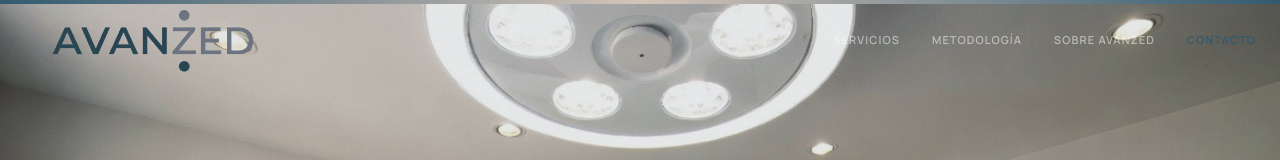
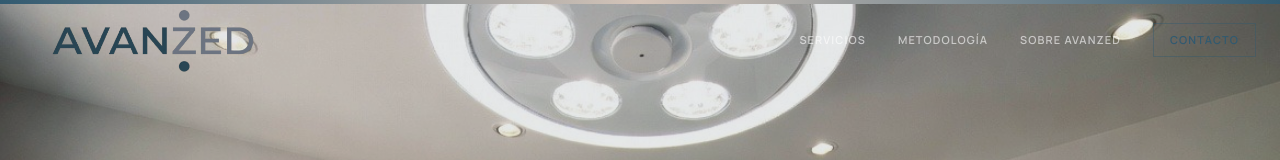
Before and after one commit to UserCreatorrr/avanzed-web, a Next.js app: page / in a window 1280 px wide. Shown: the top 160 px of the page. Built offline with nearby package versions, Linux system fonts and the light colour scheme.

Commit message:
feat: apply nav-link-animated and btn-fill to Header

```diff
--- a/src/components/layout/Header.tsx
+++ b/src/components/layout/Header.tsx
@@ -20,7 +20,6 @@ export default function Header() {
         <header className={`fixed top-0 z-50 w-full transition-colors duration-500 ${scrolled ? 'bg-dark shadow-lg' : 'bg-transparent'}`}>
             <div className="container mx-auto px-6 h-20 flex items-center justify-between">
                 <Link href="/" className="flex items-center gap-2">
-                    {/* Logo in dark header (without filter) */}
                     <div className="relative h-16 w-64">
                         <Image
                             src="/logo.png"
@@ -32,20 +31,19 @@ export default function Header() {
                     </div>
                 </Link>
                 <nav className="hidden md:flex gap-8 items-center">
-                    <Link href="/servicios" className="text-[11px] font-semibold text-white/50 hover:text-white uppercase tracking-widest font-heading transition-colors">
+                    <Link href="/servicios" className="nav-link-animated text-[11px] font-semibold text-white/60 hover:text-white uppercase tracking-widest font-heading">
                         Servicios
                     </Link>
-                    <Link href="/metodologia" className="text-[11px] font-semibold text-white/50 hover:text-white uppercase tracking-widest font-heading transition-colors">
+                    <Link href="/metodologia" className="nav-link-animated text-[11px] font-semibold text-white/60 hover:text-white uppercase tracking-widest font-heading">
                         Metodología
                     </Link>
-                    <Link href="/sobre-avanzed" className="text-[11px] font-semibold text-white/50 hover:text-white uppercase tracking-widest font-heading transition-colors">
+                    <Link href="/sobre-avanzed" className="nav-link-animated text-[11px] font-semibold text-white/60 hover:text-white uppercase tracking-widest font-heading">
                         Sobre Avanzed
                     </Link>
-                    <Link href="/contacto" className="text-[11px] font-semibold text-terracota hover:text-terracota-light uppercase tracking-widest font-heading transition-colors">
+                    <Link href="/contacto" className="btn-fill text-[11px] font-semibold text-terracota uppercase tracking-widest font-heading px-4 py-2 border border-terracota/40">
                         Contacto
                     </Link>
                 </nav>
-                {/* Mobile Nav Toggle */}
                 <button className="md:hidden text-white opacity-80" aria-label="Abrir menú">
                     <svg xmlns="http://www.w3.org/2000/svg" width="24" height="24" viewBox="0 0 24 24" fill="none" stroke="currentColor" strokeWidth="2" strokeLinecap="round" strokeLinejoin="round"><line x1="4" x2="20" y1="12" y2="12" /><line x1="4" x2="20" y1="6" y2="6" /><line x1="4" x2="20" y1="18" y2="18" /></svg>
                 </button>
```
